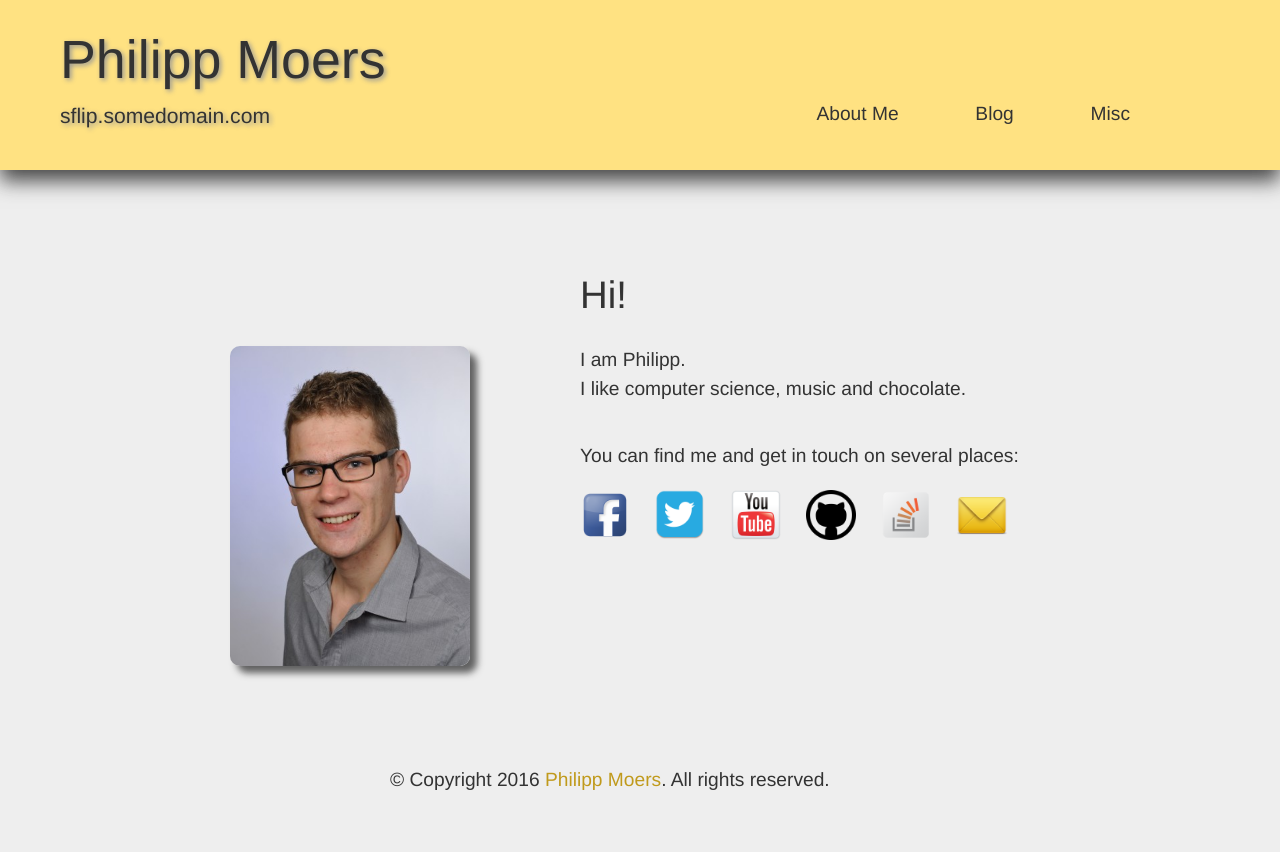
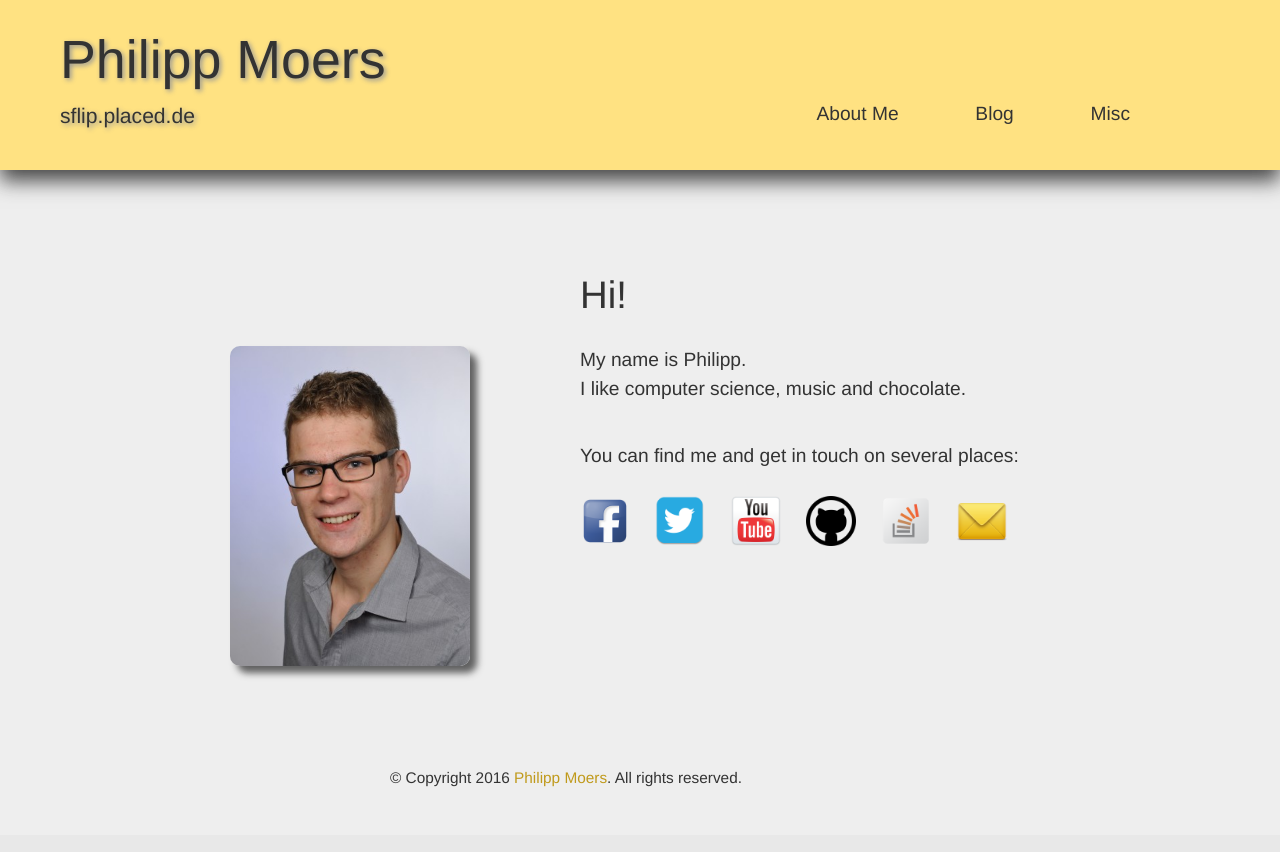
Before and after one commit to flipsi/wwwmetabeta, a PHP site: page /?page=1 in a window 1280 px wide. After the commit the page ends 787 px from the top, so only its background shows below. Run offline with PHP 8.4, Linux system fonts and the light colour scheme.

Commit message:
some design improvements

```diff
--- a/src/css/pages/aboutme/aboutme.css
+++ b/src/css/pages/aboutme/aboutme.css
@@ -23,6 +23,7 @@
 .aboutme .links ul {
     list-style-type: none;
     padding: 0;
+    margin-top: 25px;
 }
 .aboutme .links li {
     display: inline;
--- a/src/css/style.css
+++ b/src/css/style.css
@@ -100,6 +100,7 @@ a:hover {
     width: 100%;
     margin-top: 3em;
     margin-bottom: 3em;
+    font-size: 0.8em;
 }
 .footer .copyright {
     width: 500px;
--- a/src/index.php
+++ b/src/index.php
@@ -2,7 +2,7 @@
 
 $uiStrings = array(
     'title'    => 'Philipp Moers',
-    'subtitle' => 'sflip.somedomain.com',
+    'subtitle' => 'sflip.placed.de',
     'aboutme'  => 'About Me',
     'blog'     => 'Blog',
     'misc'     => 'Misc',
--- a/src/pages/aboutme/aboutme.php
+++ b/src/pages/aboutme/aboutme.php
@@ -4,7 +4,7 @@
         <div class="hi">
             Hi!
         </div>
-        I am Philipp.
+        My name is Philipp.
         <br>
         I like computer science, music and chocolate.
 
```
